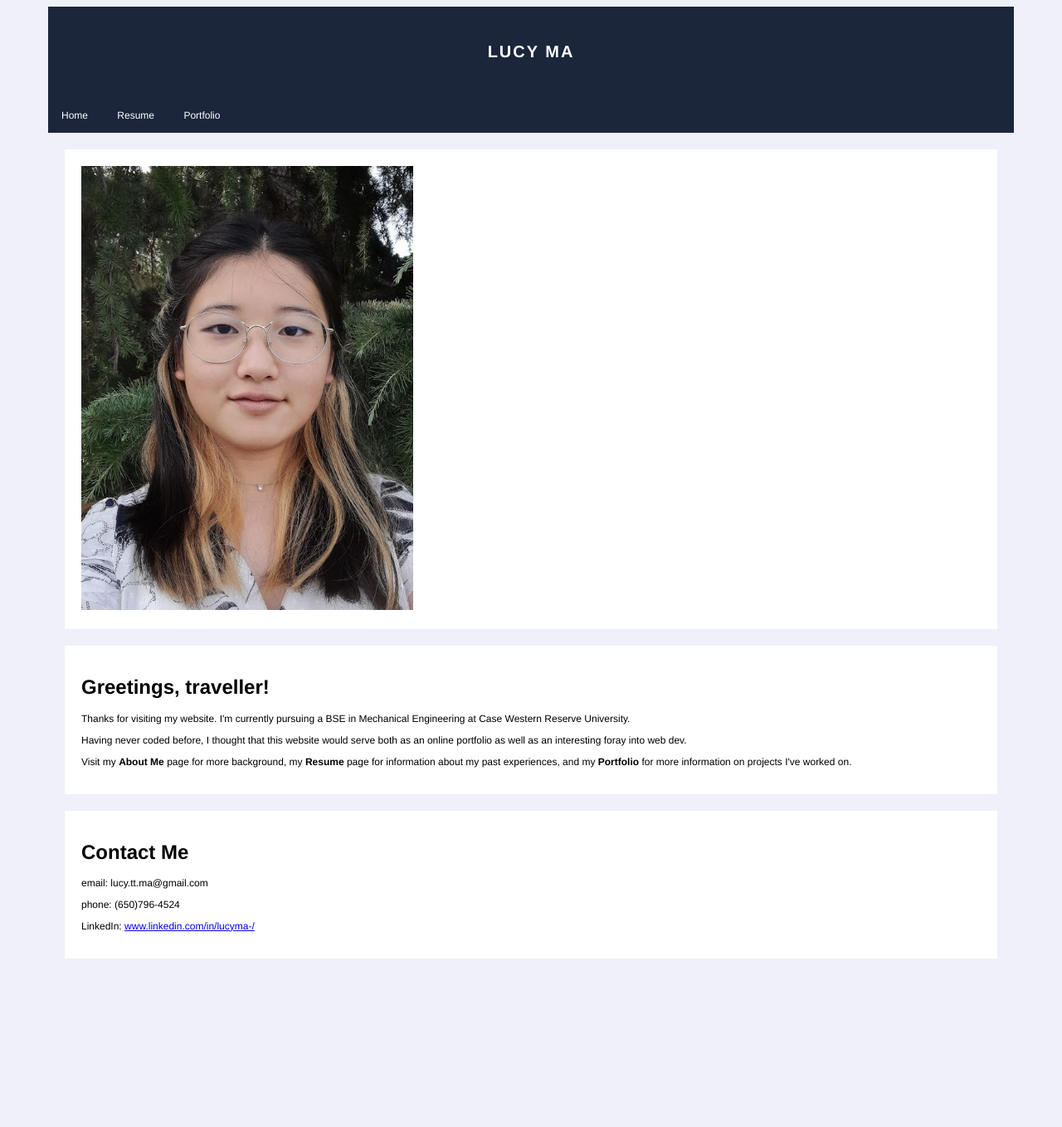
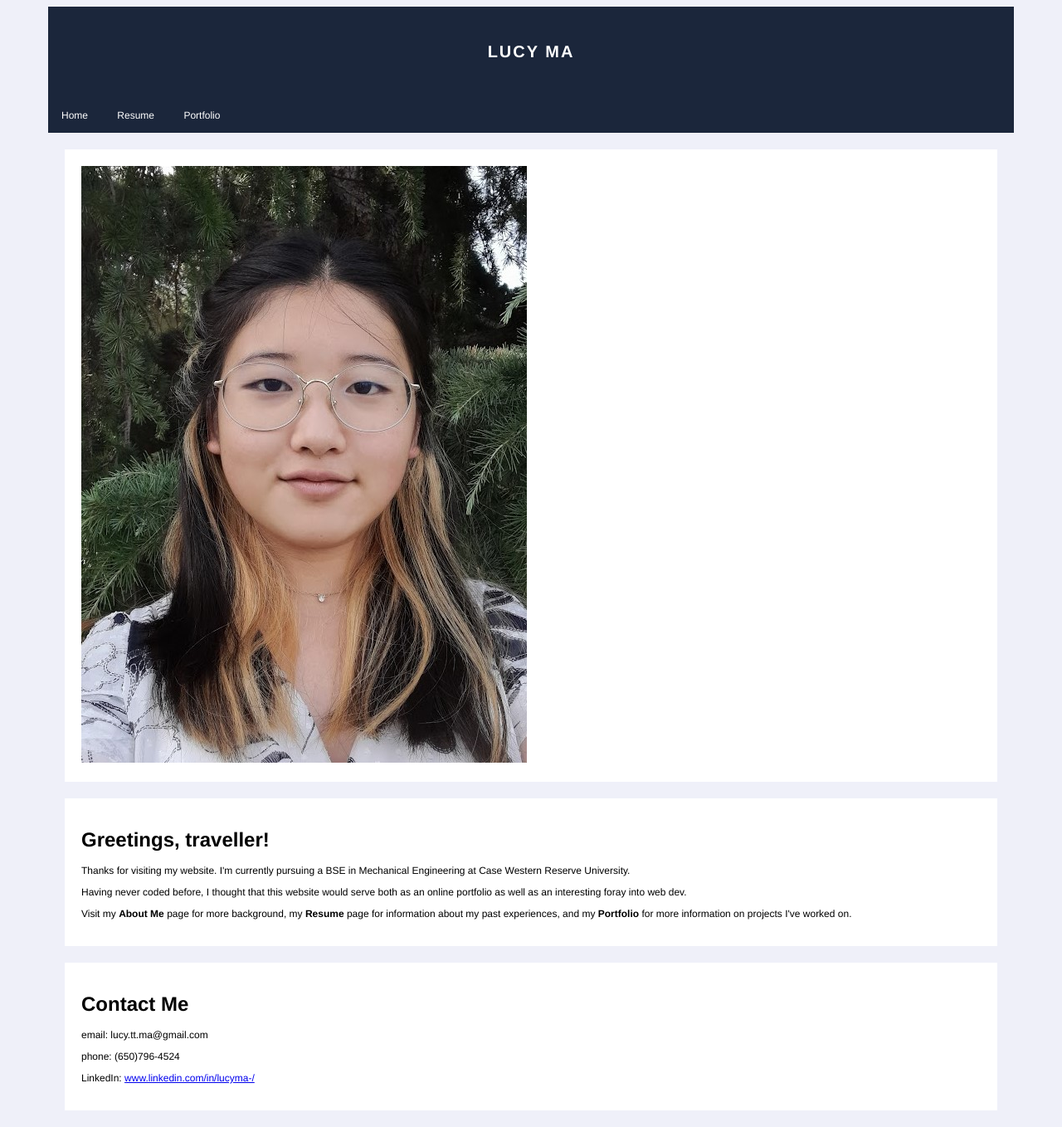
Before and after one commit to lucyttma/lucyttma.github.io, a Jekyll site: the page built from index.html, in a window 1280 px wide. Shown: the whole page at 83% size. Built offline with Jekyll 4.4.1, drawn with Linux system fonts in a browser that asks for light colours; before the commit the page ends 1175 px from its top, so only the background shows below that.

Commit message:
Update index.html

```diff
--- a/index.html
+++ b/index.html
@@ -3,7 +3,7 @@
 title: Home
 ---
 <div class="div-hcard">
-  <img src="/assets/images/id pic.jpg" alt="Italian Trulli" width="400" height="auto" >
+  <img src="/assets/images/id pic.jpg" alt="Italian Trulli" padding=20px width="auto" height="auto" >
 </div>
 
 <div class="div-hcard">
```
